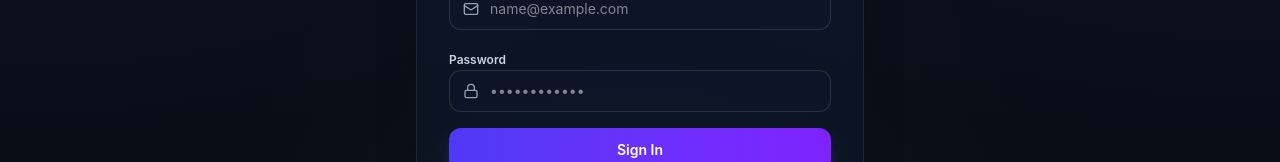
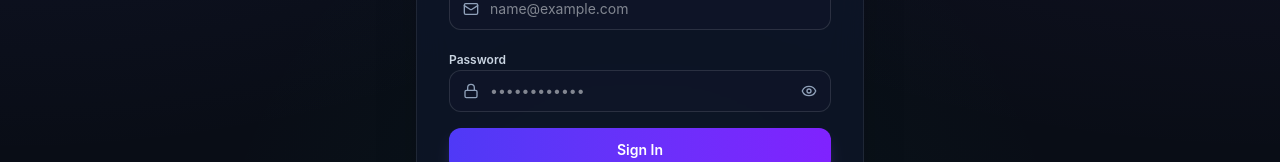
Before and after one commit to AdnanGhani07/LibraVault, a Next.js app in the folder frontend/: page /login in a window 1280 px wide. Shown: the part 410-572 px from the top of the page. Built offline with nearby package versions, Linux system fonts and the light colour scheme; no server answers.

Commit message:
feat(ui): add show/hide password toggle eye button in register and login pages

```diff
--- a/frontend/src/app/login/page.tsx
+++ b/frontend/src/app/login/page.tsx
@@ -4,7 +4,7 @@ import React, { useState } from 'react';
 import Link from 'next/link';
 import { useAuth } from '@/context/AuthContext';
 import { useToast } from '@/context/ToastContext';
-import { LogIn, Lock, Mail, Loader2, Sparkles, Shield, Layers, User as UserIcon } from 'lucide-react';
+import { LogIn, Lock, Mail, Loader2, Sparkles, Shield, Layers, User as UserIcon, Eye, EyeOff } from 'lucide-react';
 
 export default function LoginPage() {
   const { login } = useAuth();
@@ -12,6 +12,7 @@ export default function LoginPage() {
 
   const [email, setEmail] = useState('');
   const [password, setPassword] = useState('');
+  const [showPassword, setShowPassword] = useState(false);
   const [loading, setLoading] = useState(false);
 
   const handleSubmit = async (e: React.FormEvent) => {
@@ -99,13 +100,21 @@ export default function LoginPage() {
             <div className="relative">
               <Lock className="w-4 h-4 text-slate-400 absolute left-3.5 top-1/2 -translate-y-1/2" />
               <input
-                type="password"
+                type={showPassword ? 'text' : 'password'}
                 required
                 placeholder="••••••••••••"
                 value={password}
                 onChange={(e) => setPassword(e.target.value)}
-                className="w-full pl-10 pr-4 py-2.5 rounded-xl text-sm glass-input"
+                className="w-full pl-10 pr-11 py-2.5 rounded-xl text-sm glass-input"
               />
+              <button
+                type="button"
+                onClick={() => setShowPassword(!showPassword)}
+                className="absolute right-3.5 top-1/2 -translate-y-1/2 text-slate-400 hover:text-white transition-colors"
+                title={showPassword ? 'Hide password' : 'Show password'}
+              >
+                {showPassword ? <EyeOff className="w-4 h-4" /> : <Eye className="w-4 h-4" />}
+              </button>
             </div>
           </div>
 
--- a/frontend/src/app/register/page.tsx
+++ b/frontend/src/app/register/page.tsx
@@ -4,7 +4,7 @@ import React, { useState } from 'react';
 import Link from 'next/link';
 import { useAuth } from '@/context/AuthContext';
 import { useToast } from '@/context/ToastContext';
-import { UserPlus, User, Mail, Lock, Loader2, Sparkles } from 'lucide-react';
+import { UserPlus, User, Mail, Lock, Loader2, Eye, EyeOff } from 'lucide-react';
 
 export default function RegisterPage() {
   const { register } = useAuth();
@@ -13,6 +13,7 @@ export default function RegisterPage() {
   const [fullName, setFullName] = useState('');
   const [email, setEmail] = useState('');
   const [password, setPassword] = useState('');
+  const [showPassword, setShowPassword] = useState(false);
   const [loading, setLoading] = useState(false);
 
   const handleSubmit = async (e: React.FormEvent) => {
@@ -89,13 +90,21 @@ export default function RegisterPage() {
             <div className="relative">
               <Lock className="w-4 h-4 text-slate-400 absolute left-3.5 top-1/2 -translate-y-1/2" />
               <input
-                type="password"
+                type={showPassword ? 'text' : 'password'}
                 required
                 placeholder="Min 8 characters"
                 value={password}
                 onChange={(e) => setPassword(e.target.value)}
-                className="w-full pl-10 pr-4 py-2.5 rounded-xl text-sm glass-input"
+                className="w-full pl-10 pr-11 py-2.5 rounded-xl text-sm glass-input"
               />
+              <button
+                type="button"
+                onClick={() => setShowPassword(!showPassword)}
+                className="absolute right-3.5 top-1/2 -translate-y-1/2 text-slate-400 hover:text-white transition-colors"
+                title={showPassword ? 'Hide password' : 'Show password'}
+              >
+                {showPassword ? <EyeOff className="w-4 h-4" /> : <Eye className="w-4 h-4" />}
+              </button>
             </div>
           </div>
 
```
